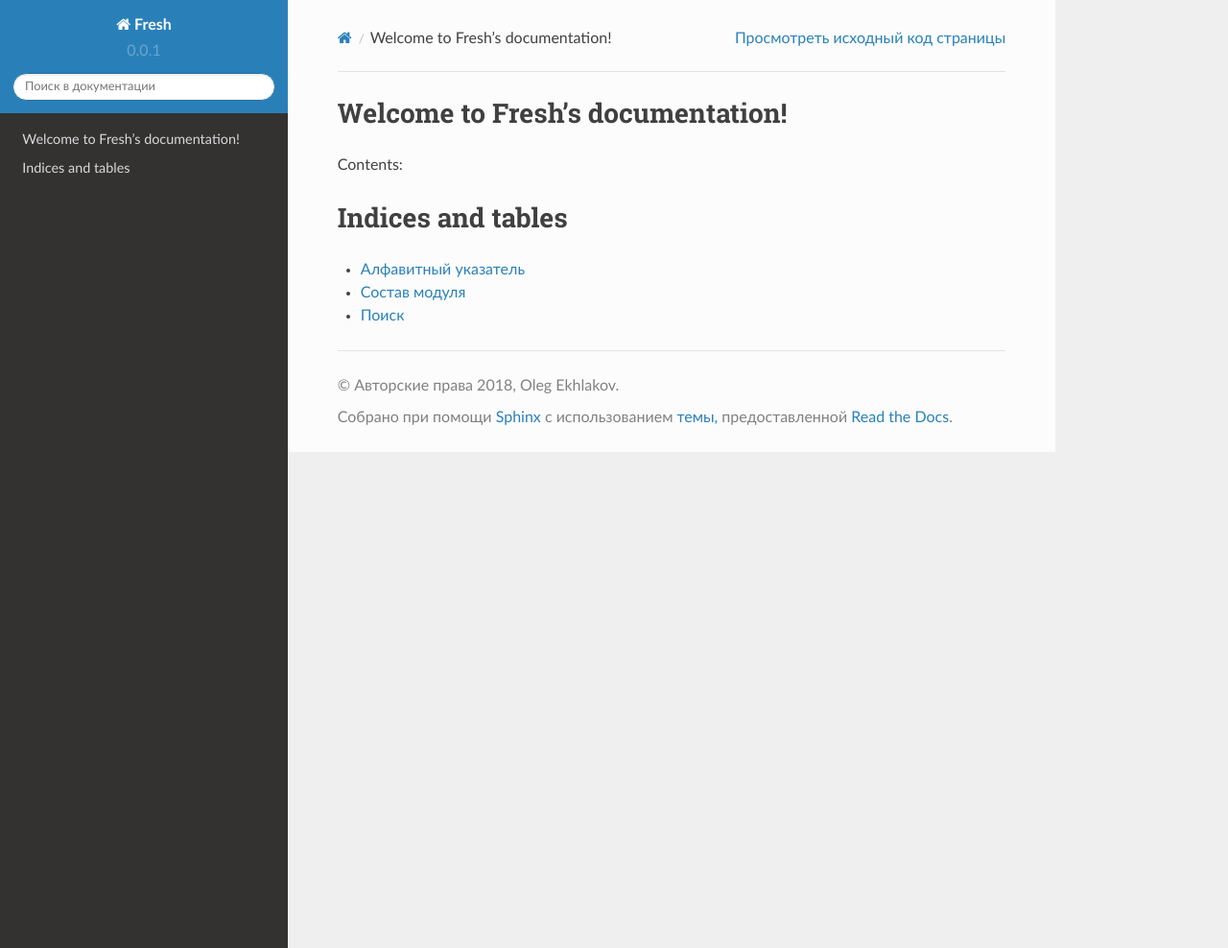
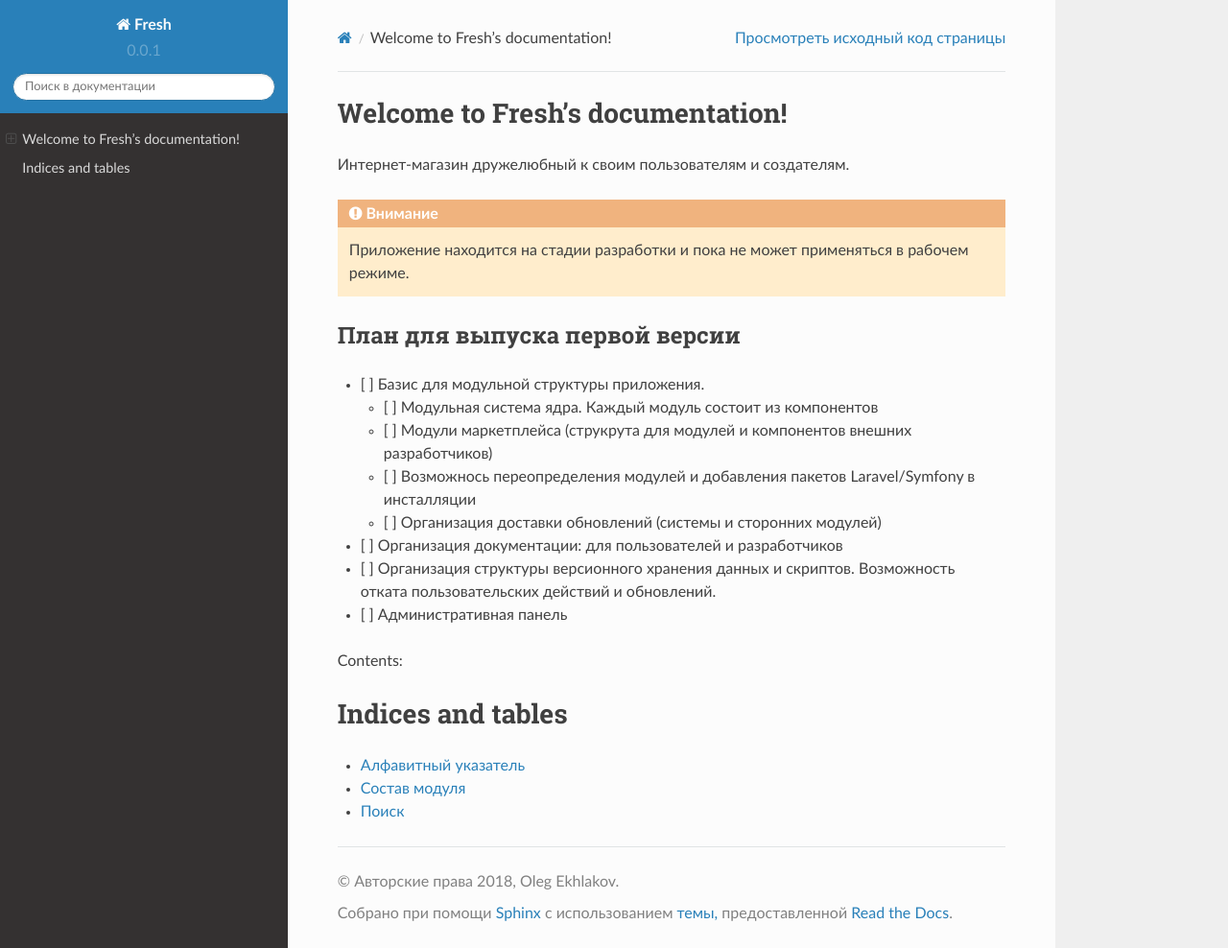
Before and after one commit to XOlegator/fresh, a Sphinx documentation site: the page built from docs/source/index.rst, in a window 1280 px wide and 988 px high. Shown: the whole window at 96% size. Built offline with Sphinx 7.4.7 and the Read the Docs theme 2.0.0, drawn with Linux system fonts in a browser that asks for light colours.

Commit message:
Description of project

```diff
--- a/docs/source/index.rst
+++ b/docs/source/index.rst
@@ -5,6 +5,29 @@
 
 Welcome to Fresh's documentation!
 =================================
+
+Интернет-магазин дружелюбный к своим пользователям и создателям.
+
+.. attention:: Приложение находится на стадии разработки и пока не может применяться в рабочем режиме.
+
+План для выпуска первой версии
+------------------------------
+
+- [ ] Базис для модульной структуры приложения.
+
+  - [ ] Модульная система ядра. Каждый модуль состоит из компонентов
+
+  - [ ] Модули маркетплейса (струкрута для модулей и компонентов внешних разработчиков)
+
+  - [ ] Возможнось переопределения модулей и добавления пакетов Laravel/Symfony в инсталляции
+
+  - [ ] Организация доставки обновлений (системы и сторонних модулей)
+
+- [ ] Организация документации: для пользователей и разработчиков
+
+- [ ] Организация структуры версионного хранения данных и скриптов. Возможность отката пользовательских действий и обновлений.
+
+- [ ] Административная панель
 
 Contents:
 
```
